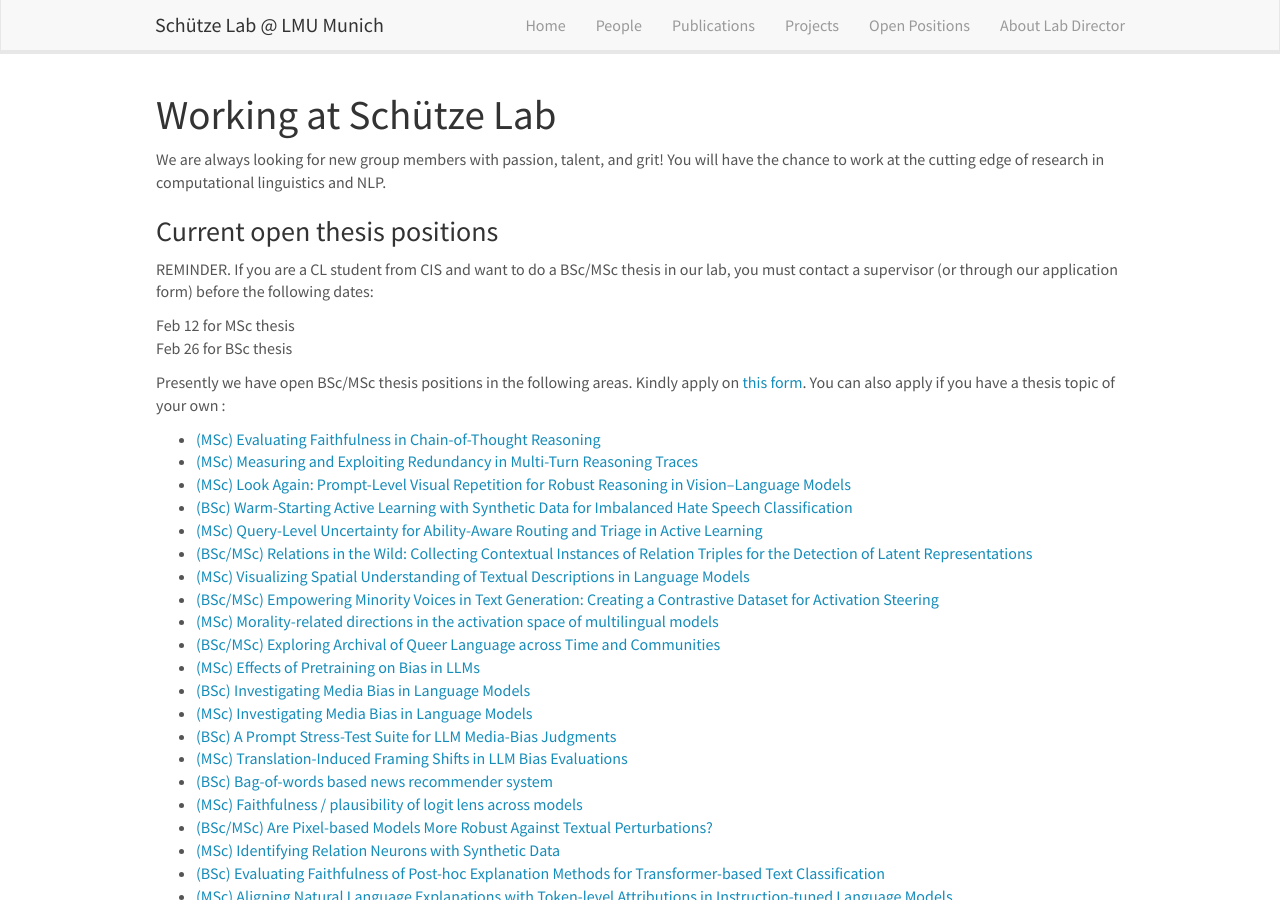
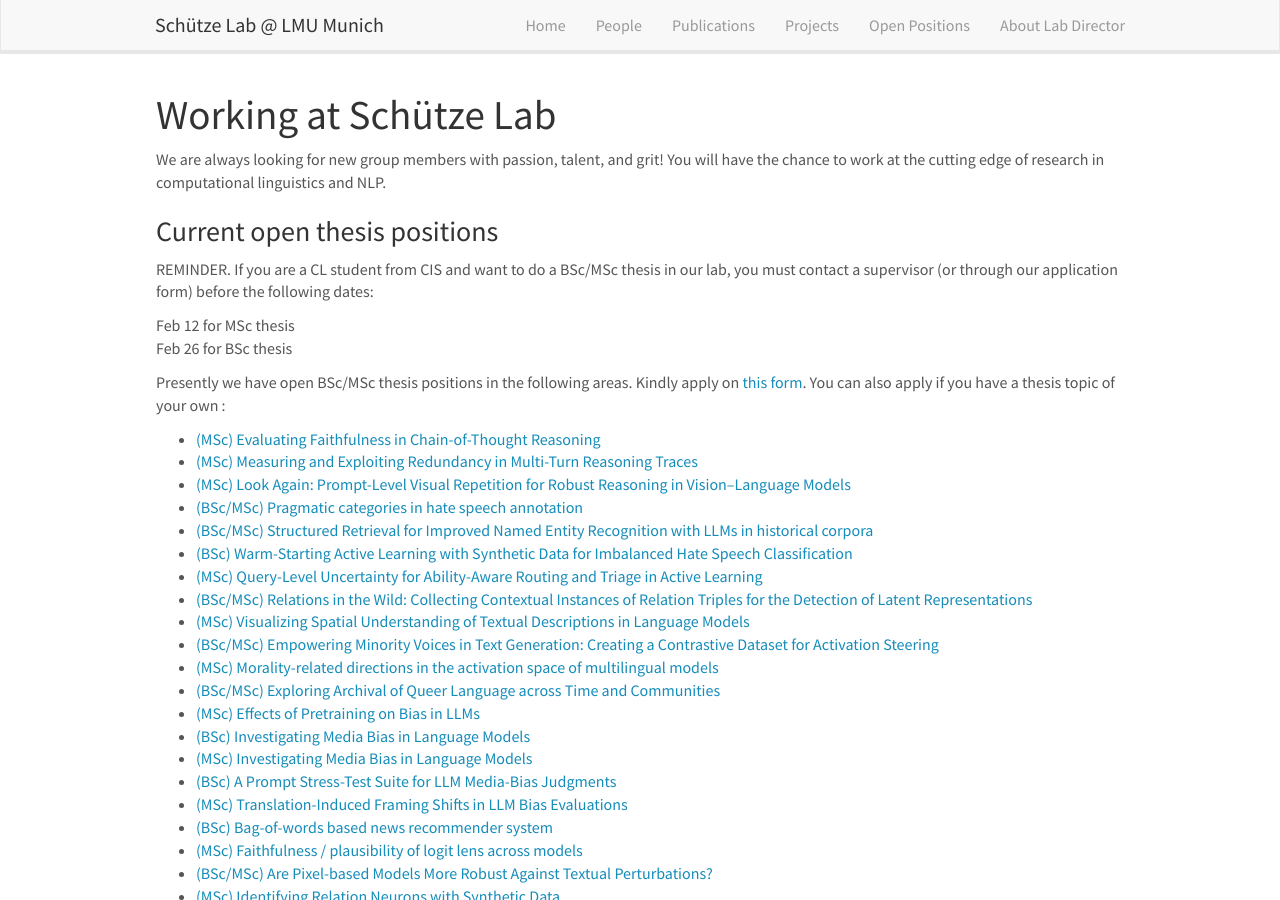
Before and after one commit to cisnlp/cisnlp.github.io, a Jekyll site: the page built from _pages/openings.md, in a window 1280 px wide and 900 px high. Built offline with Jekyll 4.4.1, drawn with Linux system fonts in a browser that asks for light colours; nearby versions of some CDN libraries; comment, search, counter and statistics services are not loaded.

Commit message:
update based on Axel's topics

```diff
--- a/_pages/openings.md
+++ b/_pages/openings.md
@@ -24,6 +24,8 @@ Presently we have open BSc/MSc thesis positions in the following areas. Kindly a
 - [(MSc) Evaluating Faithfulness in Chain-of-Thought Reasoning]({{ site.baseurl }}/thesis_proposals/2024/Ali-2024-Project-1.pdf)
 - [(MSc) Measuring and Exploiting Redundancy in Multi-Turn Reasoning Traces]({{ site.baseurl }}/thesis_proposals/2026/Ali-2026-Project-1.pdf)
 - [(MSc) Look Again: Prompt-Level Visual Repetition for Robust Reasoning in Vision–Language Models]({{ site.baseurl }}/thesis_proposals/2026/Ali-2026-Project-2.pdf)
+- [(BSc/MSc) Pragmatic categories in hate speech annotation]({{ site.baseurl }}/thesis_proposals/2026/Axel-2026-Project-1.pdf)
+- [(BSc/MSc) Structured Retrieval for Improved Named Entity Recognition with LLMs in historical corpora]({{ site.baseurl }}/thesis_proposals/2026/Axel-2026-Project-2.pdf)
 - [(BSc) Warm-Starting Active Learning with Synthetic Data for Imbalanced Hate Speech Classification]({{ site.baseurl }}/thesis_proposals/2026/Dawar-2026-Project-1.pdf)
 - [(MSc) Query-Level Uncertainty for Ability-Aware Routing and Triage in Active Learning]({{ site.baseurl }}/thesis_proposals/2026/Dawar-2026-Project-2.pdf)
 - [(BSc/MSc) Relations in the Wild: Collecting Contextual Instances of Relation Triples for the Detection of Latent Representations]({{ site.baseurl }}/thesis_proposals/2026/Lea-2026-Project-1.pdf)
@@ -40,10 +42,8 @@ Presently we have open BSc/MSc thesis positions in the following areas. Kindly a
 - [(MSc) Faithfulness / plausibility of logit lens across models]({{ site.baseurl }}/thesis_proposals/2026/Sebastian-2026-Project-2.pdf)
 - [(BSc/MSc) Are Pixel-based Models More Robust Against Textual Perturbations?]({{ site.baseurl }}/thesis_proposals/2026/Yihong-2026-Project-1.pdf)
 - [(MSc) Identifying Relation Neurons with Synthetic Data]({{ site.baseurl }}/thesis_proposals/2026/Yihong-2026-Project-2.pdf)
-- [(BSc) Evaluating Faithfulness of Post-hoc Explanation Methods for Transformer-based
-Text Classification]({{ site.baseurl }}/thesis_proposals/2026/Yuetian-2026-Project-1.pdf)
-- [(MSc) Aligning Natural Language Explanations with Token-level Attributions in
-Instruction-tuned Language Models]({{ site.baseurl }}/thesis_proposals/2026/Yuetian-2026-Project-2.pdf)
+- [(BSc) Evaluating Faithfulness of Post-hoc Explanation Methods for Transformer-based Text Classification]({{ site.baseurl }}/thesis_proposals/2026/Yuetian-2026-Project-1.pdf)
+- [(MSc) Aligning Natural Language Explanations with Token-level Attributions in Instruction-tuned Language Models]({{ site.baseurl }}/thesis_proposals/2026/Yuetian-2026-Project-2.pdf)
 
 
 
```
Also changed, not shown: 4 other files.
